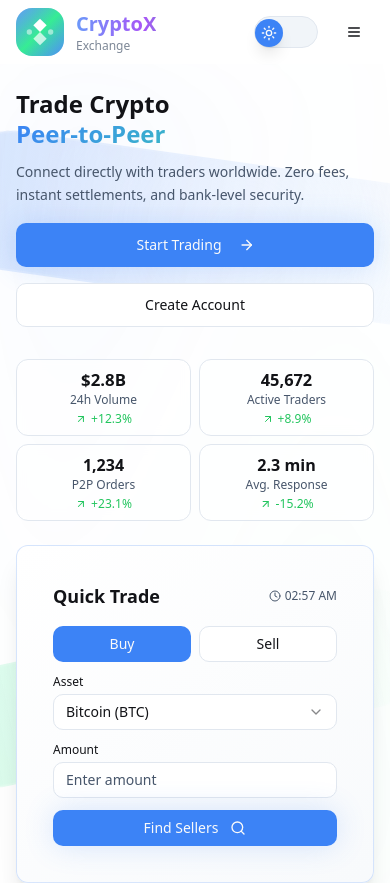
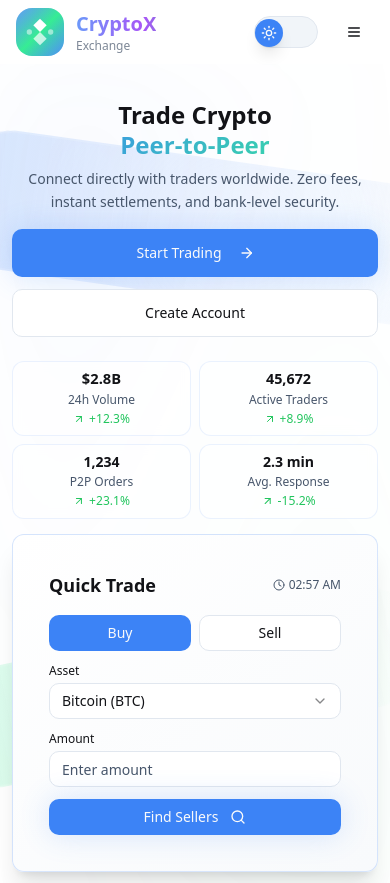
Before and after one commit to manishjan1811/trade-flow-universe, a React (Vite) app: page / in a window 390 px wide. Shown: the top 883 px of the page. Built offline with nearby package versions, Linux system fonts and the light colour scheme.

Commit message:
Refactor: Redesign hero section for mobile
Redesigned the hero section on the home page for mobile view, focusing on better placement of elements, improved button styling, and appropriate spacing.

```diff
--- a/src/pages/Home.tsx
+++ b/src/pages/Home.tsx
@@ -87,20 +87,21 @@ export default function Home() {
   return (
     <div className="min-h-screen bg-background overflow-hidden">
       {/* Hero Section with 3D Background and Quick Trade */}
-      <section className="relative py-6 sm:py-8 md:py-12 lg:py-16 bg-gradient-to-br from-background via-card/20 to-background min-h-screen flex items-center">
+      <section className="relative py-4 sm:py-6 md:py-12 lg:py-16 bg-gradient-to-br from-background via-card/20 to-background min-h-screen flex items-center">
         {/* Geometric Background Shapes */}
         <GeometricBackground />
 
-        <div className="max-w-7xl mx-auto px-4 sm:px-6 lg:px-8 relative z-10">
-          <div className="grid grid-cols-1 lg:grid-cols-2 gap-6 sm:gap-8 md:gap-10 lg:gap-12 items-center">
+        <div className="max-w-7xl mx-auto px-3 sm:px-4 md:px-6 lg:px-8 relative z-10">
+          <div className="grid grid-cols-1 lg:grid-cols-2 gap-4 sm:gap-6 md:gap-8 lg:gap-12 items-center">
             {/* Hero Content */}
             <motion.div
               initial={{ opacity: 0, x: -50 }}
               animate={{ opacity: 1, x: 0 }}
               transition={{ duration: 0.8, ease: 'easeOut' }}
+              className="text-center lg:text-left"
             >
               <motion.h1
-                className="text-2xl sm:text-3xl md:text-4xl lg:text-5xl xl:text-6xl font-bold text-foreground mb-3 sm:mb-4 md:mb-6 leading-tight"
+                className="text-2xl sm:text-3xl md:text-4xl lg:text-5xl xl:text-6xl font-bold text-foreground mb-2 sm:mb-3 md:mb-4 lg:mb-6 leading-tight"
                 initial={{ opacity: 0, y: 30 }}
                 animate={{ opacity: 1, y: 0 }}
                 transition={{ duration: 0.8, delay: 0.2 }}
@@ -115,8 +116,9 @@ export default function Home() {
                   Peer-to-Peer
                 </motion.span>
               </motion.h1>
+
               <motion.p
-                className="text-sm sm:text-base md:text-lg lg:text-xl text-muted-foreground mb-4 sm:mb-6 md:mb-8 leading-relaxed"
+                className="text-sm sm:text-base md:text-lg lg:text-xl text-muted-foreground mb-4 sm:mb-5 md:mb-6 lg:mb-8 leading-relaxed max-w-md mx-auto lg:mx-0"
                 initial={{ opacity: 0, y: 20 }}
                 animate={{ opacity: 1, y: 0 }}
                 transition={{ duration: 0.8, delay: 0.6 }}
@@ -125,18 +127,18 @@ export default function Home() {
               </motion.p>
 
               <motion.div
-                className="flex flex-col sm:flex-row gap-4 mb-8"
+                className="flex flex-col sm:flex-row gap-3 sm:gap-4 mb-6 sm:mb-8 justify-center lg:justify-start"
                 initial={{ opacity: 0, y: 20 }}
                 animate={{ opacity: 1, y: 0 }}
                 transition={{ duration: 0.8, delay: 0.8 }}
               >
-                <Link to="/exchange">
+                <Link to="/exchange" className="order-1">
                   <motion.div
                     whileHover={{ scale: 1.05 }}
                     whileTap={{ scale: 0.95 }}
                     transition={{ type: "spring", stiffness: 400, damping: 17 }}
                   >
-                    <Button size="lg" className="btn-crypto w-full sm:w-auto group">
+                    <Button size="lg" className="btn-crypto w-full sm:w-auto group h-12 px-8">
                       Start Trading
                       <motion.div
                         className="ml-2"
@@ -148,40 +150,40 @@ export default function Home() {
                     </Button>
                   </motion.div>
                 </Link>
-                <Link to="/register">
+                <Link to="/register" className="order-2">
                   <motion.div
                     whileHover={{ scale: 1.05 }}
                     whileTap={{ scale: 0.95 }}
                     transition={{ type: "spring", stiffness: 400, damping: 17 }}
                   >
-                    <Button size="lg" variant="outline" className="w-full sm:w-auto">
+                    <Button size="lg" variant="outline" className="w-full sm:w-auto h-12 px-8">
                       Create Account
                     </Button>
                   </motion.div>
                 </Link>
               </motion.div>
 
-              {/* Quick Stats */}
+              {/* Quick Stats - Mobile Optimized */}
               <StaggeredCards
-                className="grid grid-cols-2 lg:grid-cols-4 gap-2 sm:gap-3 md:gap-4"
+                className="grid grid-cols-2 gap-2 sm:gap-3 md:gap-4 lg:grid-cols-4"
                 staggerDelay={0.1}
               >
                 {quickStats.map((stat, index) => (
                   <motion.div
                     key={stat.label}
-                    className="text-center p-2 sm:p-3 bg-card/60 rounded-lg border backdrop-blur-sm hover:bg-card/80 transition-all duration-300"
+                    className="text-center p-2 sm:p-3 bg-card/60 rounded-lg border border-primary/10 backdrop-blur-sm hover:bg-card/80 transition-all duration-300"
                     whileHover={{
-                      scale: 1.03,
-                      boxShadow: "0 8px 25px rgba(0, 212, 255, 0.1)"
+                      scale: 1.02,
+                      boxShadow: "0 6px 20px rgba(0, 212, 255, 0.1)"
                     }}
                     initial={{ opacity: 0, y: 20 }}
                     animate={{ opacity: 1, y: 0 }}
                     transition={{ duration: 0.6, delay: 0.9 + index * 0.1 }}
                   >
                     <PulsingElement duration={2 + index * 0.5}>
-                      <div className="text-base sm:text-lg md:text-xl font-bold text-foreground">{stat.value}</div>
+                      <div className="text-sm sm:text-base md:text-lg lg:text-xl font-bold text-foreground leading-tight">{stat.value}</div>
                     </PulsingElement>
-                    <div className="text-xs sm:text-xs text-muted-foreground leading-tight">{stat.label}</div>
+                    <div className="text-xs text-muted-foreground leading-tight mt-1">{stat.label}</div>
                     <motion.div
                       className={`text-xs flex items-center justify-center mt-1 ${stat.positive ? 'text-green-500' : 'text-red-500'}`}
                       animate={{
```
